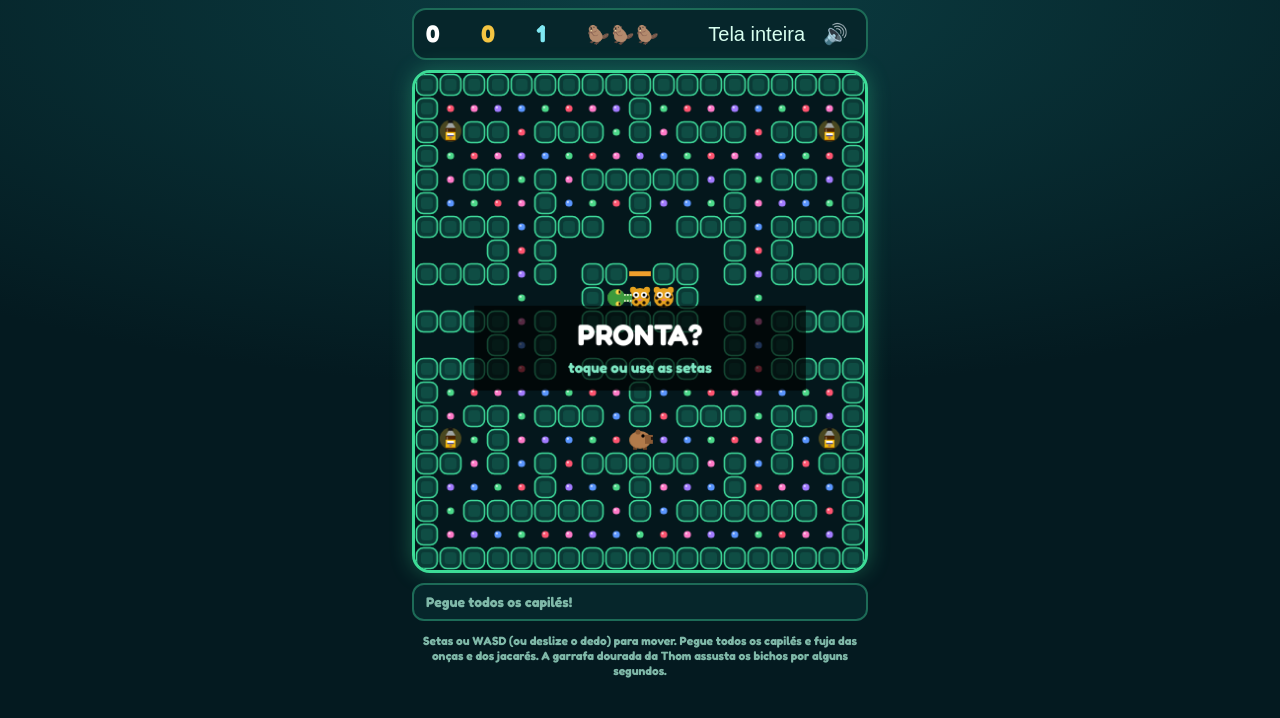
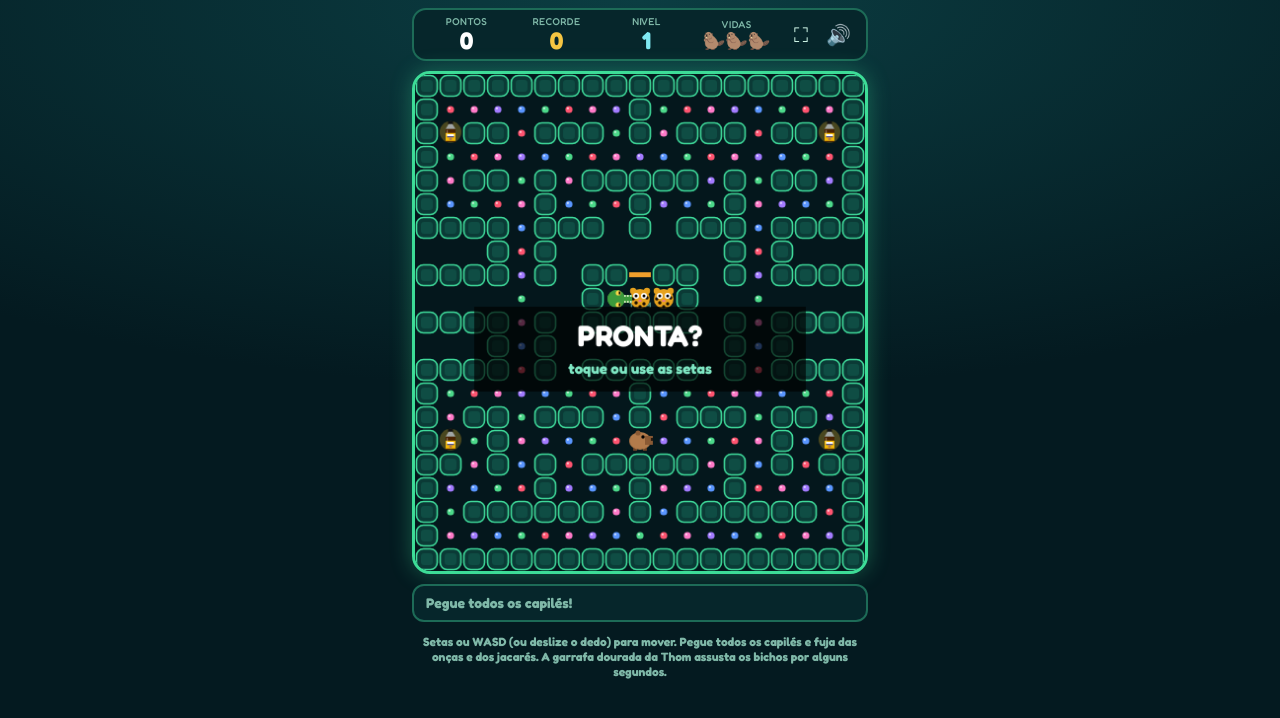
Before and after one commit to joao-vict0r/Games_Thom, a plain HTML site: page index.html in a window 1280 px wide. Drawn offline with Linux system fonts and the light colour scheme; animation ran at ten frames a second.

Commit message:
ajustado tela inteira no app

```diff
--- a/capi-man-thom.css
+++ b/capi-man-thom.css
@@ -5,13 +5,22 @@ html{scroll-padding-top:env(safe-area-inset-top,0px)}
 *{box-sizing:inherit}
 html,body{min-height:100%;margin:0}
 body{min-height:100dvh;background:radial-gradient(120% 70% at 50% 0,#0b3d42,transparent 70%) no-repeat var(--bg);color:var(--fg);font:600 14px/1.35 Fredoka,"Trebuchet MS","Segoe UI",system-ui,sans-serif;display:flex;flex-direction:column;align-items:center;gap:10px;padding:max(8px,env(safe-area-inset-top,0px)) max(8px,env(safe-area-inset-right,0px)) max(8px,env(safe-area-inset-bottom,0px)) max(8px,env(safe-area-inset-left,0px));overflow:hidden}
-#sc{color:#fff}#hs{color:#f5c542}#lv{color:#7fe8f2}#vd{font-size:18px;letter-spacing:2px;min-width:3.2em}
-#hud{display:flex;align-items:center;justify-content:space-between;width:min(100%,456px);padding:6px 12px;border:2px solid #1d6b57;border-radius:14px;background:#06262b;font:700 clamp(20px,6vw,24px)/1 Fredoka,"Trebuchet MS",system-ui,sans-serif;flex-shrink:0}
+#sc{color:#fff}#hs{color:#f5c542}#lv{color:#7fe8f2}#vd{font-size:clamp(12px,4vw,18px);letter-spacing:0;min-width:0}
+#hud{display:grid;grid-template-columns:repeat(4,minmax(0,1fr)) auto;align-items:center;gap:5px;width:min(100%,456px);padding:6px 10px;border:2px solid #1d6b57;border-radius:14px;background:#06262b;font:700 clamp(20px,6vw,24px)/1 Fredoka,"Trebuchet MS",system-ui,sans-serif;flex-shrink:0}
+#hud> b,#hud>span:not(#hud-actions){display:flex;flex-direction:column;align-items:center;justify-content:center;min-width:0;line-height:1;white-space:nowrap}
+#hud> b::before,#hud>#vd::before{font-size:clamp(7px,2.2vw,10px);font-weight:500;line-height:1;color:var(--mut);letter-spacing:.04em;margin-bottom:3px}
+#sc::before{content:'PONTOS'}
+#hs::before{content:'RECORDE'}
+#lv::before{content:'NIVEL'}
+#vd::before{content:'VIDAS'}
+#sc,#hs,#lv,#vd{overflow:hidden;text-overflow:ellipsis}
 #bar{display:flex;align-items:center;justify-content:space-between;gap:10px;width:min(100%,456px);min-height:38px;padding:6px 12px;border:2px solid #1d6b57;border-radius:12px;background:#06262b;color:var(--mut);font-size:clamp(11px,3.3vw,14px);flex-shrink:0}
 #bar.on{color:#ffd24a;border-color:#f5c542;box-shadow:0 0 14px #f5c54255}
 #cd{font-size:22px;color:#ffd24a}
-#hud-actions{display:flex;align-items:center;gap:6px}
-#fs,#mu{background:none;border:0;min-width:36px;min-height:36px;padding:6px;font-size:20px;line-height:1;color:var(--fg);cursor:pointer;touch-action:manipulation}
+#hud-actions{display:flex;align-items:center;gap:3px}
+#fs,#mu{background:none;border:0;min-width:34px;min-height:34px;padding:5px;font-size:20px;line-height:1;color:var(--fg);cursor:pointer;touch-action:manipulation}
+#fs{font-size:0}
+#fs::before{content:'⛶';font-size:20px}
 #fs:focus-visible,#mu:focus-visible{outline:2px solid #f5c542;outline-offset:2px;border-radius:5px}
 canvas{display:block;width:min(100%,456px,calc((100dvh - 170px)*.9047));height:auto;background:#04171c;border:3px solid #3ddc97;border-radius:18px;box-shadow:0 0 22px #3ddc9755;touch-action:none}
 p{margin:2px 0 0;color:var(--mut);font-size:clamp(10px,2.8vw,12px);line-height:1.25;text-align:center;max-width:456px;flex-shrink:0}
--- a/capi-man-thom.js
+++ b/capi-man-thom.js
@@ -234,7 +234,8 @@ function isFullscreen(){return Boolean(document.fullscreenElement||document.webk
 function updateFullscreenButton(){
   if(!fsButton)return;
   const active=isFullscreen();
-  fsButton.textContent=active?'Sair da tela inteira':'Tela inteira';
+  fsButton.textContent='⛶';
+  fsButton.title=active?'Sair da tela inteira':'Tela inteira';
   fsButton.setAttribute('aria-label',active?'Sair da tela inteira':'Entrar em tela inteira');
   fsButton.setAttribute('aria-pressed',String(active));
 }
```
